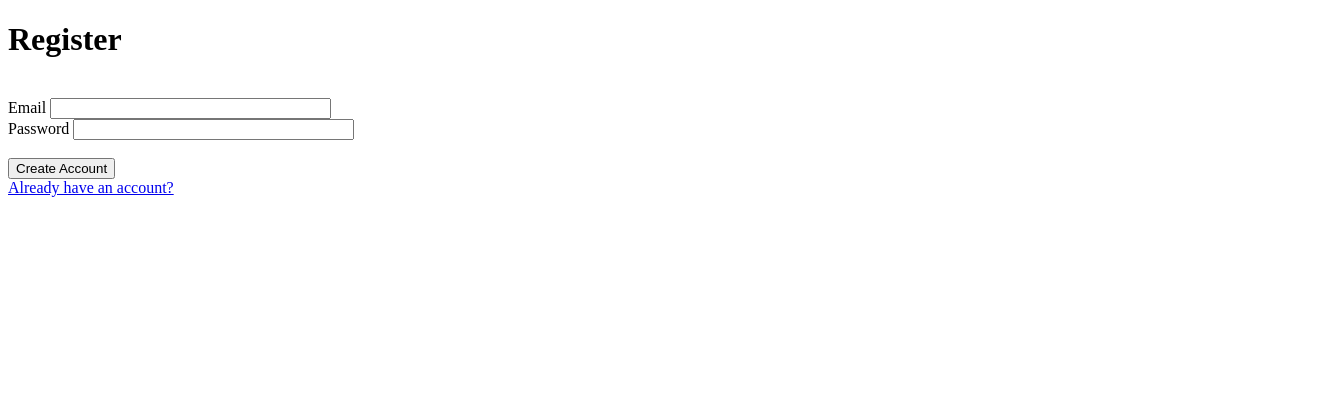
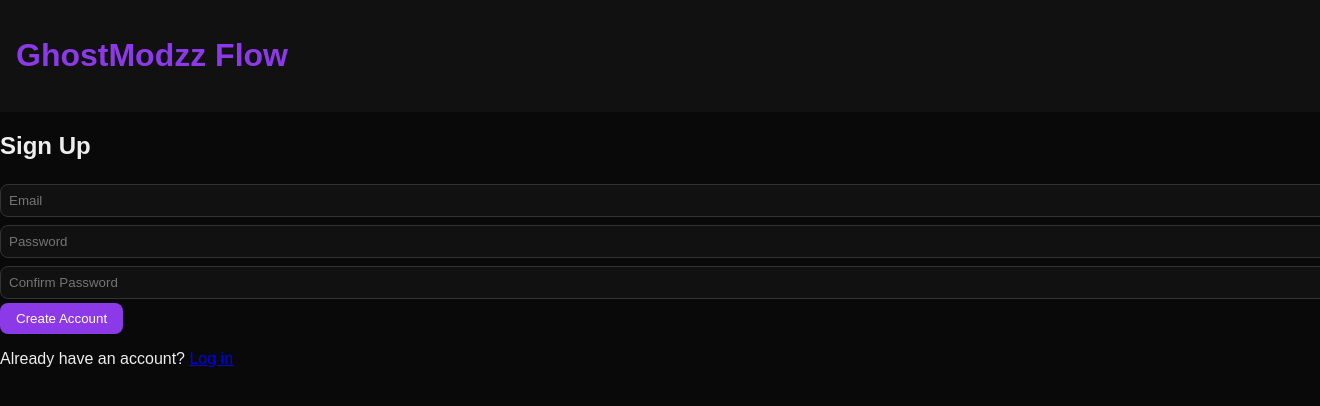
Before and after one commit to Ghostmodzzz/ghostmodzz-flow-app, a Flask app: template templates/register.html in a window 1320 px wide; the page is wider, and only the part inside the window is pictured. Shown: the top 406 px of that part. Run offline with Flask 2, Linux system fonts and the light colour scheme; the template is opened without the code that fills it: values that come from a table or form of the project are taken from there, others are empty; some libraries are stand-ins or nearby versions.

Commit message:
Update register.html

```diff
--- a/templates/register.html
+++ b/templates/register.html
@@ -1,24 +1,12 @@
-
-<!doctype html>
-<html lang="en">
-<head><title>Register</title></head>
-<body>
-    <h1>Register</h1>
-    <form method="POST">
-        {{ form.hidden_tag() }}
-        {{ form.username.label }} {{ form.username(size=32) }}<br>
-        {{ form.email.label }} {{ form.email(size=32) }}<br>
-        {{ form.password.label }} {{ form.password(size=32) }}<br>
-        {{ form.confirm_password.label }} {{ form.confirm_password(size=32) }}<br>
-        {{ form.submit() }}
-    </form>
-    <a href="{{ url_for('login') }}">Already have an account?</a>
-    {% with messages = get_flashed_messages(with_categories=true) %}
-      {% if messages %}
-        {% for category, message in messages %}
-          <div class="alert alert-{{ category }}">{{ message }}</div>
-        {% endfor %}
-      {% endif %}
-    {% endwith %}
-</body>
-</html>
+{% extends "base.html" %}
+{% block content %}
+  <h2>Sign Up</h2>
+  <form method="post">
+    {{ form.hidden_tag() }}
+    {{ form.email(class="input", placeholder="Email") }}
+    {{ form.password(class="input", placeholder="Password") }}
+    {{ form.confirm(class="input", placeholder="Confirm Password") }}
+    {{ form.submit(class="btn") }}
+  </form>
+  <p>Already have an account? <a href="{{ url_for('main.login') }}">Log in</a></p>
+{% endblock %}
```
